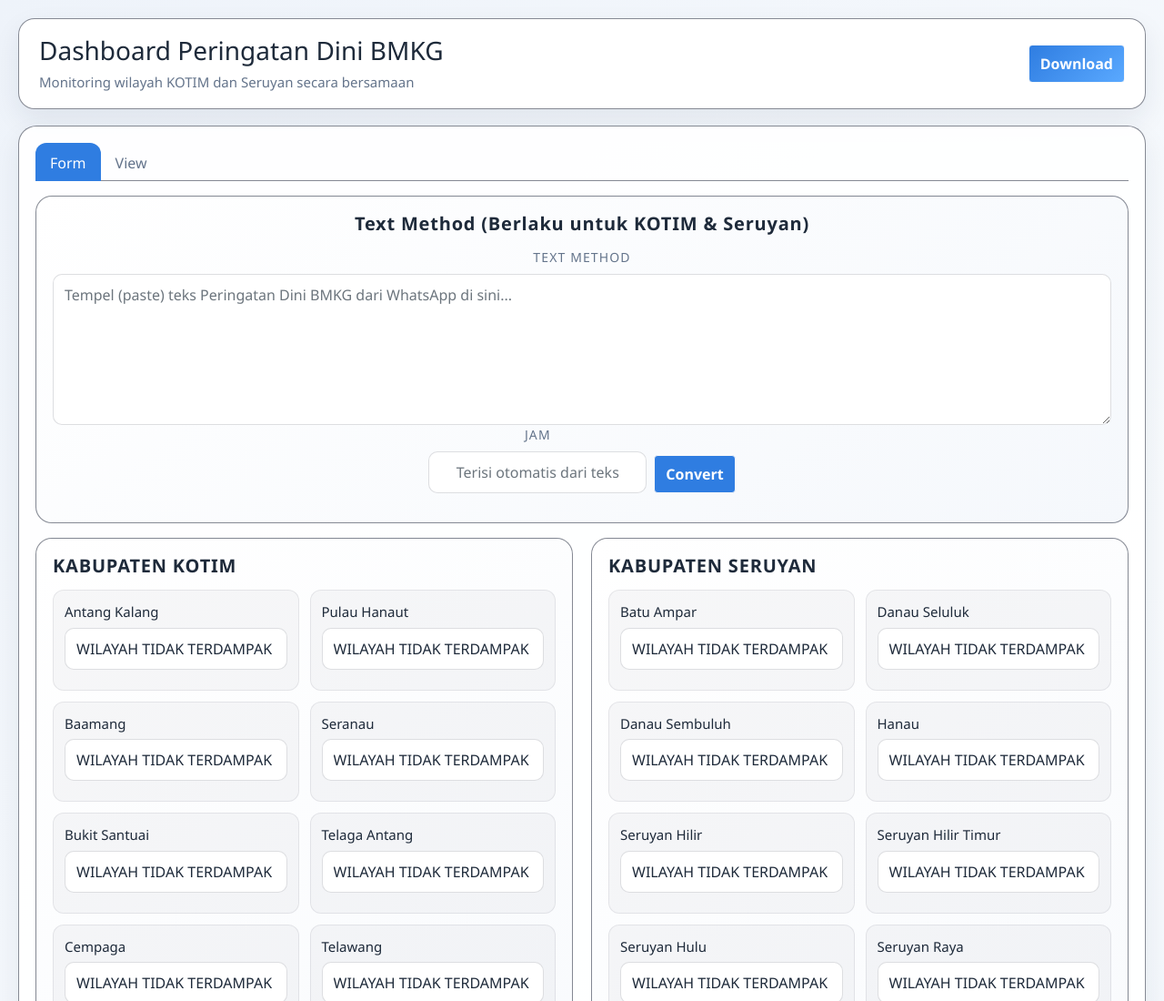
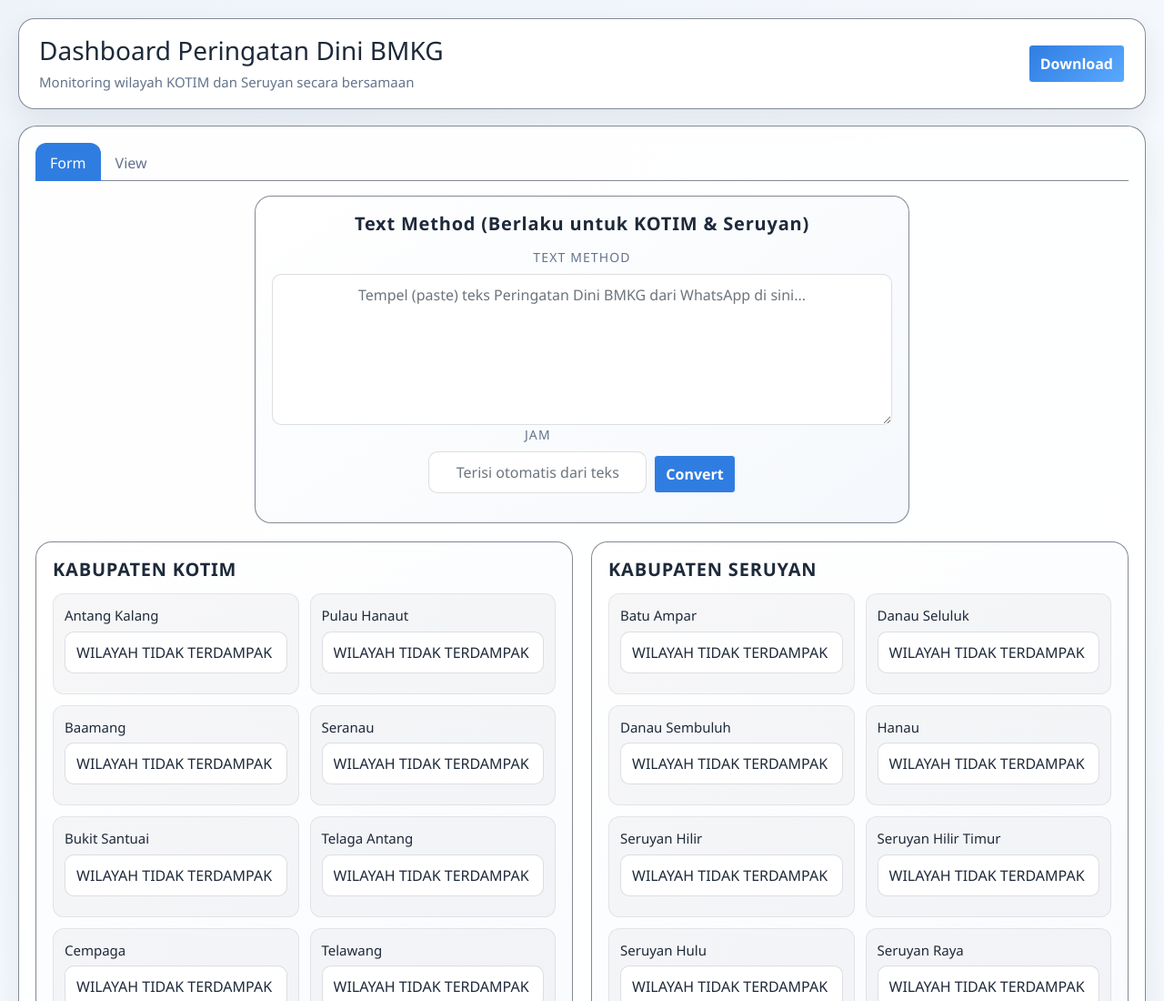
Before and after one commit to Laprima-9/peringatan-dini-kotim-seruyan, a plain HTML site: page index.html in a window 1280 px wide. Shown: the top 1100 px of the page at 91% size. Drawn offline with nearby package versions, Linux system fonts and the light colour scheme; some packages are replaced by stand-ins of ours; a script that the page names is missing; a web font is replaced by a local one.

Commit message:
Refactor style.css with updated styles and structure

```diff
--- a/style.css
+++ b/style.css
@@ -121,6 +121,32 @@
   margin-bottom: 14px;
 }
 
+/* Text Method tunggal yang berlaku untuk KOTIM & Seruyan sekaligus,
+   diposisikan terpusat di atas kedua panel kabupaten. */
+.shared-control-card {
+  max-width: 720px;
+  margin: 0 auto 20px;
+  text-align: center;
+}
+
+.shared-control-block {
+  display: flex;
+  flex-direction: column;
+  align-items: center;
+}
+
+.shared-control-block label {
+  width: 100%;
+}
+
+.text-method-input {
+  text-align: center;
+}
+
+.text-method-input::placeholder {
+  text-align: center;
+}
+
 .control-block label,
 .view-toolbar label {
   display: block;
@@ -207,13 +233,13 @@
 }
 
 #mapStageKotim{
-  background-image: url("images/bg_kotim.png");
+  background-image: url("images/BGKotimv2.png");
   background-size: cover;
   background-repeat: no-repeat;
 }
 
 #mapStageSeruyan{
-  background-image: url("images/bg_seruyan.png");
+  background-image: url("images/BGSeruyanv2.png");
   background-size: cover;
   background-repeat: no-repeat;
 }
@@ -244,7 +270,7 @@
 
 .date-overlay{
   position: absolute;
-  top: 258px;
+  top: 263px;
   left: 768px;
   width: 180px;
   color: white;
@@ -256,13 +282,14 @@
 
 .time-overlay{
   position: absolute;
-  top: 428px;
+  top: 441px;
   left: 740px;
   width: 280px;
   border: none;
   background: transparent;
   font-size: 28px;
   font-weight: bold;
+  color:#39393A;
 }
 
 .app-footer {
```
